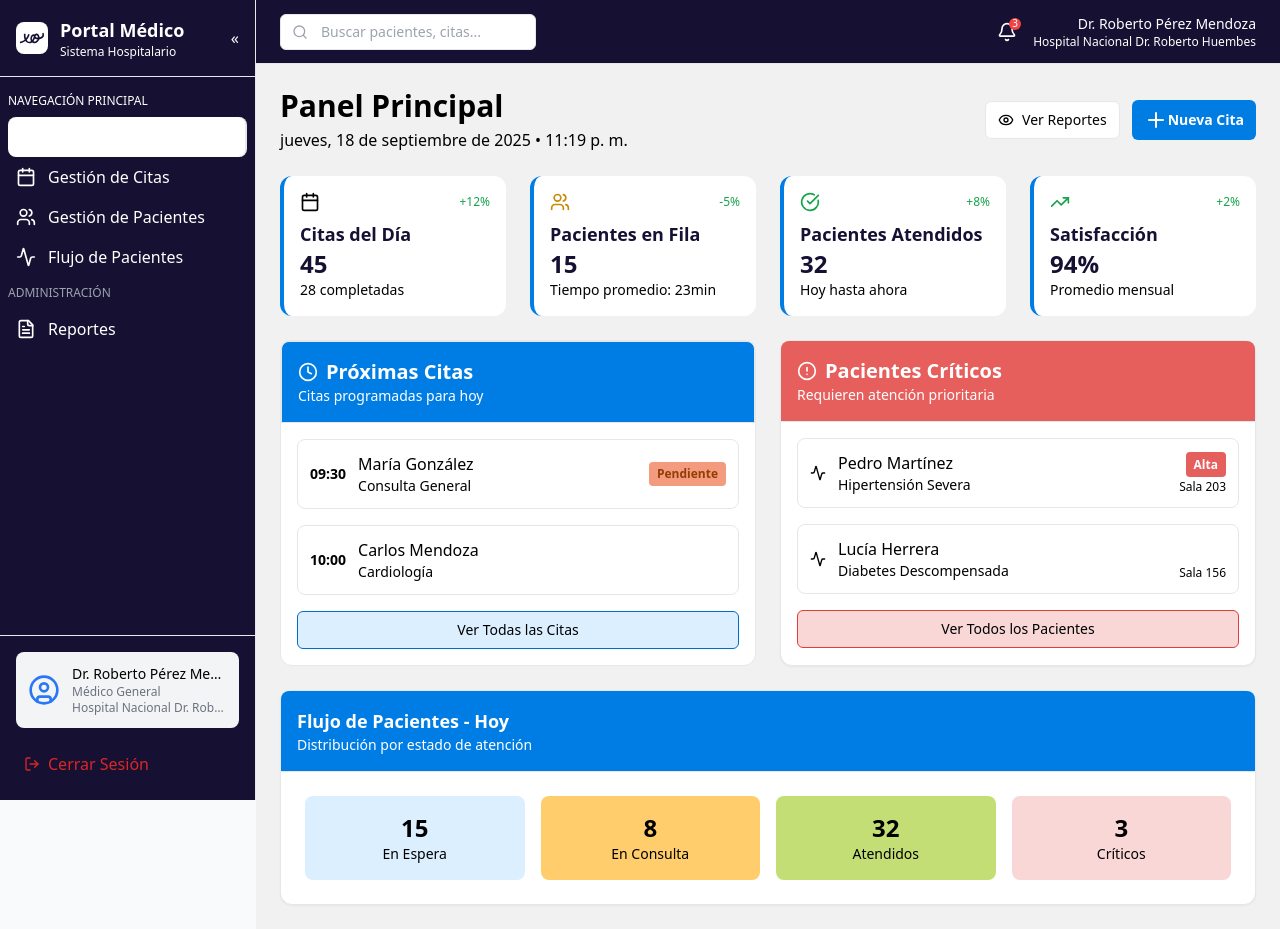
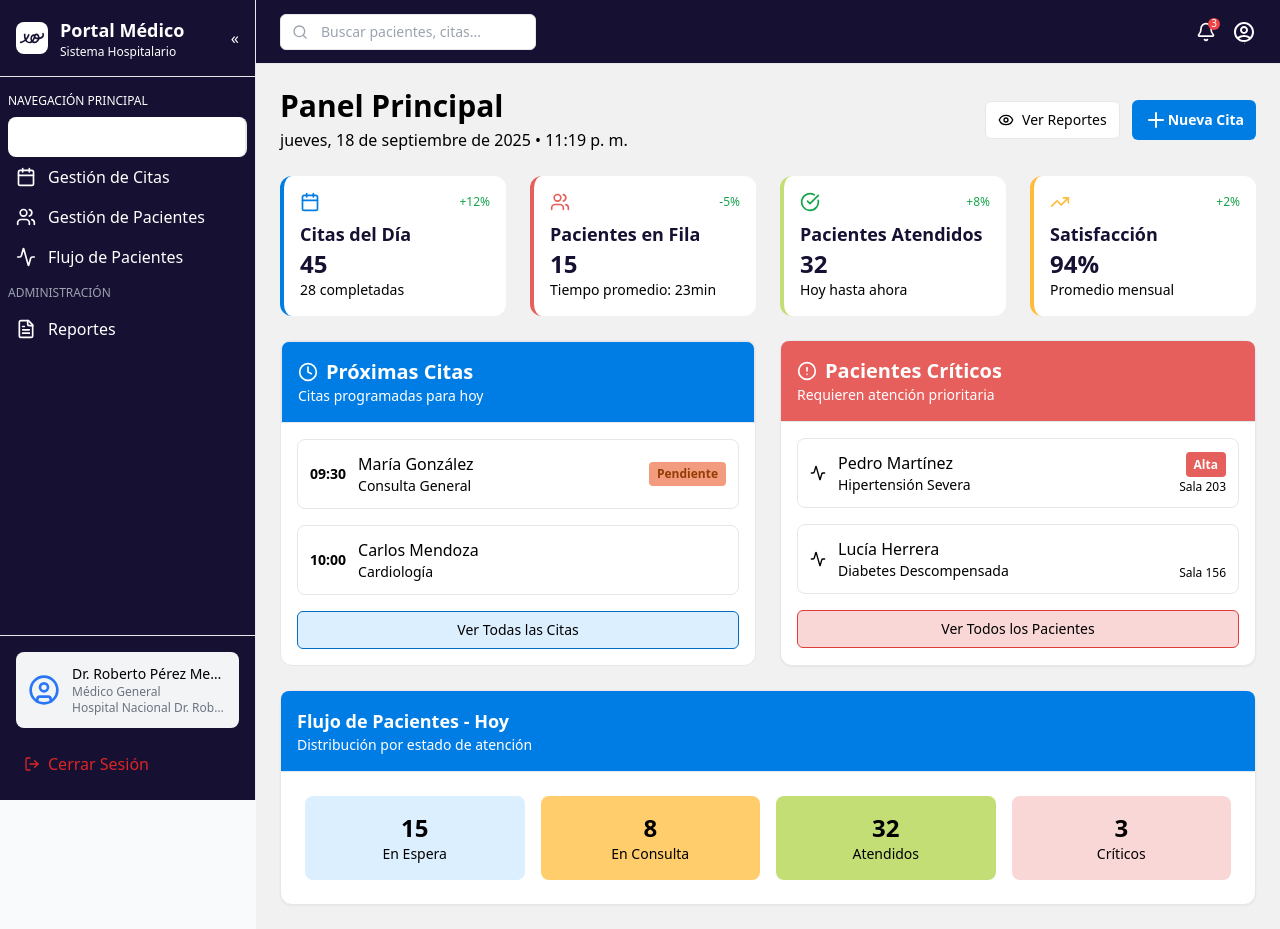
Before and after one commit to OrlandoTellez/nexo-dashboard, a React (Vite) app: page / in a window 1280 px wide. Both pictures are taken after typing "name@example.com", "Sample123" into the empty fields and a click on the button "Iniciar Sesión". Built offline with nearby package versions, Linux system fonts and the light colour scheme; the HTML template or start-up script is replaced by a standard one.

Commit message:
styles: mejorar estilos de las metrics cards con logica de cambiar colro ocn tipos

```diff
--- a/src/components/layout/DashboardLayout.tsx
+++ b/src/components/layout/DashboardLayout.tsx
@@ -2,6 +2,7 @@ import { ReactNode, useState } from "react";
 import { Bell, Search } from "lucide-react";
 import { Input } from "../ui/Input";
 import { AppSidebar } from "./AppSidebar";
+import iconProfil from "../../assets/profile.svg";
 
 interface DashboardLayoutProps {
   children: ReactNode;
@@ -22,7 +23,7 @@ export function DashboardLayout({ children, userInfo }: DashboardLayoutProps) {
     <div className="min-h-screen bg-gray-50">
       <AppSidebar
         userInfo={userInfo}
-        onLogout={() => {}}
+        onLogout={() => { }}
         collapsed={collapsed}
         onToggle={() => setCollapsed(!collapsed)}
       />
@@ -54,12 +55,11 @@ export function DashboardLayout({ children, userInfo }: DashboardLayoutProps) {
               <span className="absolute -top-1 -right-1 h-3 w-3 bg-red-500 rounded-full flex items-center justify-center text-white text-[10px]">
                 3
               </span>
+
             </button>
-
-            <div className="hidden md:block text-right">
-              <p className="text-sm font-medium">{userInfo.name}</p>
-              <p className="text-xs ">{userInfo.hospital}</p>
-            </div>
+            <button>
+              <img src={iconProfil} alt="iconProfil" className="w-6 h-6" />
+            </button>
           </div>
         </header>
 
--- a/src/components/ui/dashboard/MetricCard.tsx
+++ b/src/components/ui/dashboard/MetricCard.tsx
@@ -7,10 +7,23 @@ interface Props {
   description: string;
   change?: string;
   color?: string;
+  type: metricType;
 }
 
-export const MetricCard = ({ icon: Icon, title, value, description, change, color }: Props) => (
-  <div className="p-4 border-l-4 border-[#007DE4] rounded-xl bg-white">
+type metricType = "appointments" | "patients" | "attended" | "satisfaction";
+
+export const MetricCard = ({ icon: Icon, title, value, description, change, color, type }: Props) => {
+  const borderColor =
+    type === "appointments" ? "#007DE4"
+  : type === "patients" ? "#E55F5C"
+  : type === "attended" ? "#99C81899"
+  : "#FFBC3A";
+
+  return (
+<div
+  className="p-4 border-l-4 rounded-xl bg-white"
+  style={{ borderLeftColor: borderColor }}
+>
   <div className="flex items-center justify-between">
     <Icon className={`h-5 w-5 ${color || "text-medical-blue"}`} />
     {change && <span className="text-xs text-green-600">{change}</span>}
@@ -19,4 +32,5 @@ export const MetricCard = ({ icon: Icon, title, value, description, change, colo
   <p className="text-2xl text-[#161032] font-bold">{value}</p>
   <p className="text-sm text-muted-foreground">{description}</p>
 </div>
-);
+
+)};
--- a/src/pages/Dashboard.tsx
+++ b/src/pages/Dashboard.tsx
@@ -31,10 +31,10 @@ export const Dashboard = () => {
     <div className="space-y-6">
       <HeaderDashboard currentDate={currentDate} currentTime={currentTime} />
       <div className="grid grid-cols-1 md:grid-cols-2 lg:grid-cols-4 gap-6">
-        <MetricCard icon={Calendar} title="Citas del Día" value={todayMetrics.appointments.total} description={`${todayMetrics.appointments.completed} completadas`} change="+12%" color="text-medical-blue"/>
-        <MetricCard icon={Users} title="Pacientes en Fila" value={todayMetrics.patients.inQueue} description="Tiempo promedio: 23min" change="-5%" color="text-yellow-600"/>
-        <MetricCard icon={CheckCircle} title="Pacientes Atendidos" value={todayMetrics.patients.attended} description="Hoy hasta ahora" change="+8%" color="text-green-600"/>
-        <MetricCard icon={TrendingUp} title="Satisfacción" value={todayMetrics.satisfaction} description="Promedio mensual" change="+2%" color="text-green-600"/>
+        <MetricCard type="appointments" icon={Calendar} title="Citas del Día" value={todayMetrics.appointments.total} description={`${todayMetrics.appointments.completed} completadas`} change="+12%" color="text-[#007DE4]"/>
+        <MetricCard type="patients" icon={Users} title="Pacientes en Fila" value={todayMetrics.patients.inQueue} description="Tiempo promedio: 23min" change="-5%" color="text-[#E55F5C]"/>
+        <MetricCard type="attended" icon={CheckCircle} title="Pacientes Atendidos" value={todayMetrics.patients.attended} description="Hoy hasta ahora" change="+8%" color="text-green-600"/>
+        <MetricCard type="satisfaction" icon={TrendingUp} title="Satisfacción" value={todayMetrics.satisfaction} description="Promedio mensual" change="+2%" color="text-[#FFBC3A]"/>
       </div>
       <div className="grid grid-cols-1 lg:grid-cols-2 gap-6">
         <UpcomingAppointments appointments={upcomingAppointments} />
```
Also changed, not shown: src/assets/profile.svg (added). Lines whose indentation alone changed are shown as unchanged.
